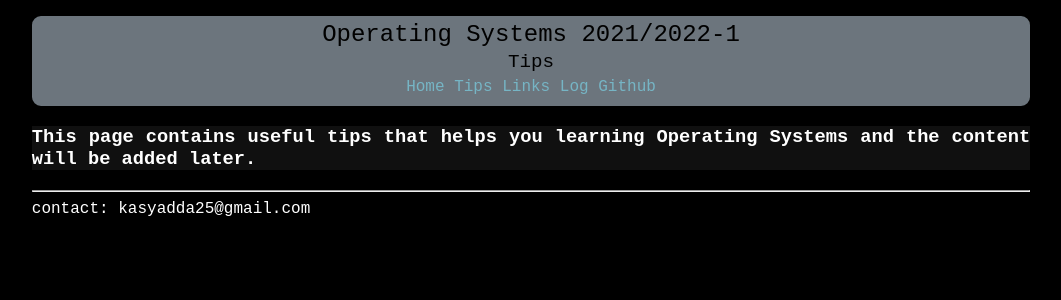
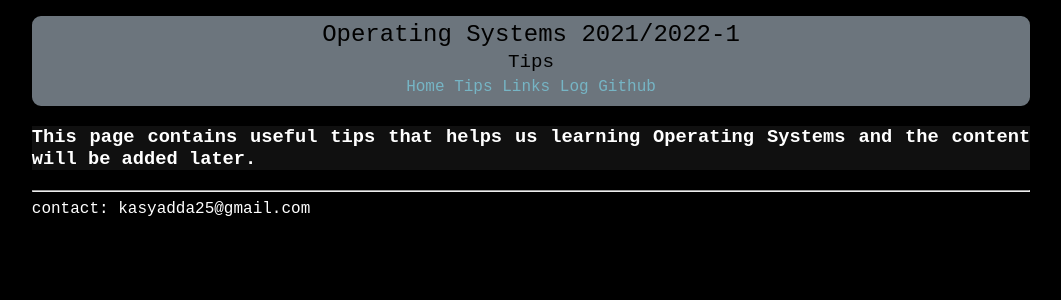
Before and after one commit to Keyza-asyadda/os212, a Jekyll site: the page built from Tips.md, in a window 1280 px wide. Shown: the top 300 px of the page, without its empty margins (109-1170 px from the left). Built offline with Jekyll 4.4.1, drawn with Linux system fonts in a browser that asks for light colours.

Commit message:
Update Tips.md

```diff
--- a/Tips.md
+++ b/Tips.md
@@ -3,4 +3,4 @@ layout: default
 title: Tips
 permalink: /tips.html
 ---
-### This page contains useful tips that helps you learning {{site.course-name}} and the content will be added later.
+### This page contains useful tips that helps us learning {{site.course-name}} and the content will be added later.
```
